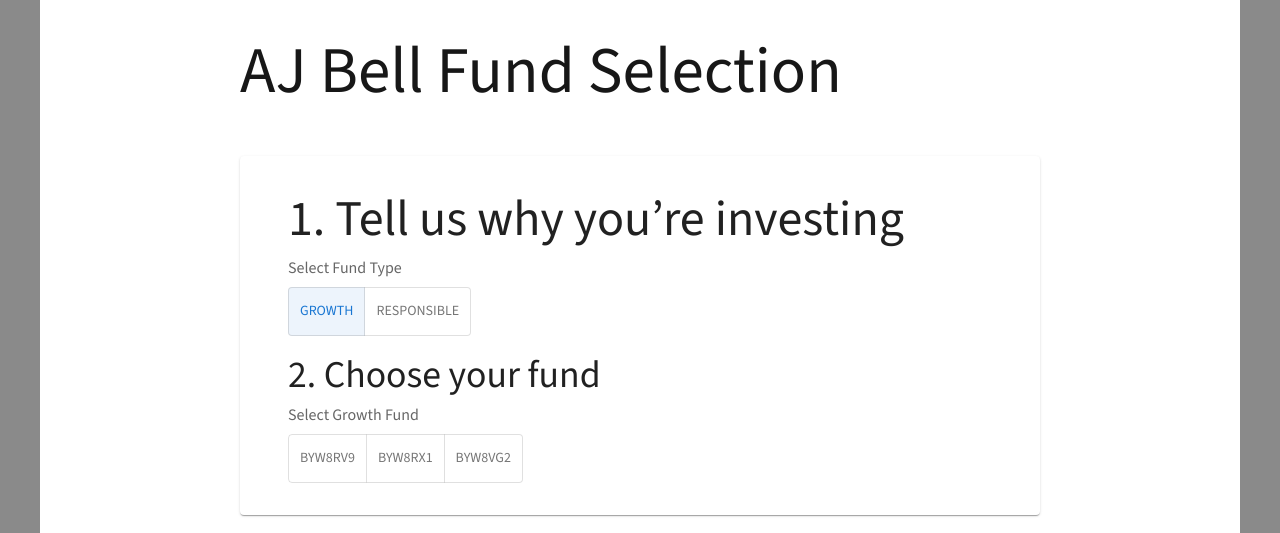
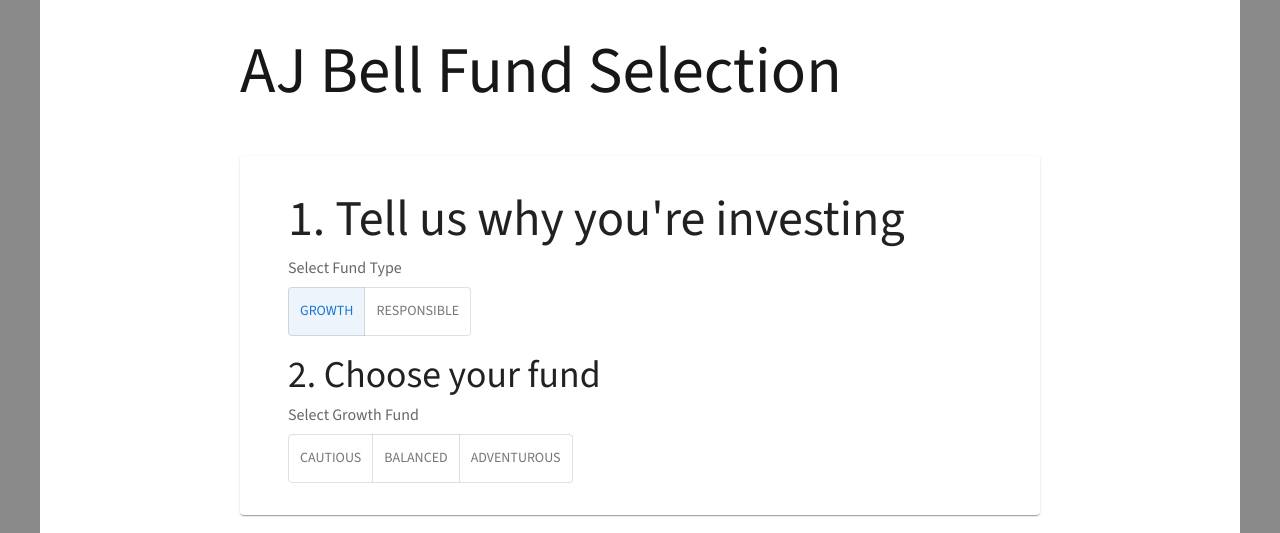
Before and after one commit to edwardpayton/aj-bell-funds, a Next.js app: page / in a window 1280 px wide. Both pictures are taken after a click on the button "GROWTH". Shown: the top 533 px of the page. Built offline with nearby package versions, Linux system fonts and the light colour scheme; what @mui/material-nextjs would draw is missing.

Commit message:
fix: fix FundSelector

```diff
--- a/app/components/FundSelector/index.tsx
+++ b/app/components/FundSelector/index.tsx
@@ -41,7 +41,7 @@
     >
       <Box className={styles.box}>
         <Typography variant="h2" id={headingId}>
-          1. Tell us why you’re investing
+          1. Tell us why you're investing
         </Typography>
 
         <FormControl component="fieldset">
@@ -83,11 +83,14 @@
               onChange={onChangeGrowthFundAction}
               aria-labelledby={growthTypeId}
             >
-              {GROWTH_FUND_OPTIONS.map(({ label, id }) => (
-                <ToggleButton key={label} value={id}>
-                  {label}
-                </ToggleButton>
-              ))}
+              {GROWTH_FUND_OPTIONS.map(
+                ({ label, id }) =>
+                  id && (
+                    <ToggleButton key={label} value={id}>
+                      {label}
+                    </ToggleButton>
+                  ),
+              )}
             </ToggleButtonGroup>
           </FormControl>
         </Box>
--- a/app/constants.ts
+++ b/app/constants.ts
@@ -20,7 +20,7 @@
 export const ALL_FUND_IDS = [...GROWTH_FUND_IDS, FUNDS.Responsible.Default];
 
 export const GROWTH_FUND_OPTIONS: ListOption[] = Object.entries(FUNDS.Growth).map(
-  ([id, label]) => ({
+  ([label, id]) => ({
     id,
     label,
   }),
```
